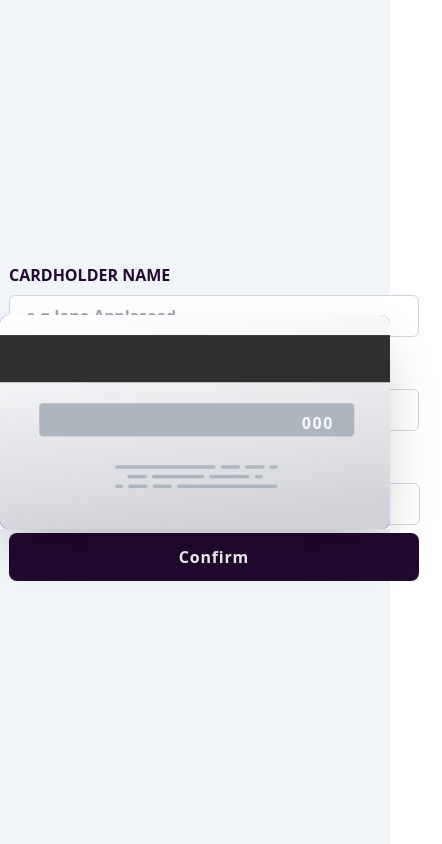
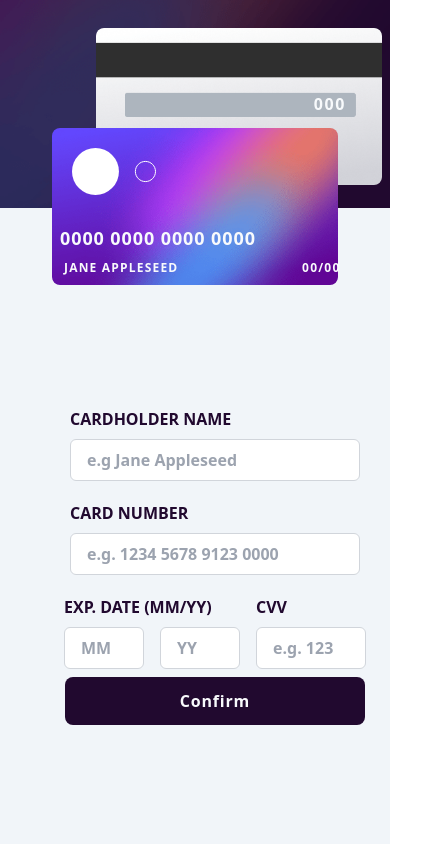
Before and after one commit to Guidotss/interactive-card, a Next.js app: page / in a window 390 px wide. Shown: the whole page, 442 px wide, since content can reach past the window. Built offline with nearby package versions, Linux system fonts and the light colour scheme.

Commit message:
Terminando version mobile

```diff
--- a/src/app/page.tsx
+++ b/src/app/page.tsx
@@ -9,26 +9,26 @@ export default function Home() {
   const [ wasSubmitted, setWasSubmitted ] = useState(false)
 
   return (
-    <main className="flex items-center bg-slate-100">
-      <div>
+    <main className="flex items-center bg-slate-100 h-screen w-full">
+      <div className="w-full sm:w-auto">
         <Image
-          className="h-screen sm:w-[400px] object-cover"
+          className="md:h-screen md:w-[400px] h-52 object-cover absolute top-0"
           src="/images/bg-main-desktop.png"
           alt="Picture of the author"
           width={500}
           height={500}
         />
       </div>
-      <div className="absolute z-10 2xl:left-44 2xl:top-56 sm:top-28 sm:left-28">
+      <div className="sm:absolute z-10 2xl:left-44 sm:top-36 sm:left-28 w-3/4">
         <CardFront />
       </div>
-      <div className="absolute z-10 2xl:left-72 2xl:bottom-56 sm:bottom-10 sm:left-40 shadow-2xl">
+      <div className="absolute z-8 2xl:left-72 2xl:bottom-56 sm:bottom-10 sm:left-40 shadow-2xl">
         <CardBack />
       </div>
       <div className="flex-1">
         {
           wasSubmitted ? (
-            <div className="animate__animated animate__fadeInDown">
+            <div className="animate__animated animate__fadeInDown mt-52 w-full sm:mt-0 flex flex-col items-center justify-center">
               <UserSaved continueController={setWasSubmitted} />
             </div>
           )
--- a/src/components/CardBack.tsx
+++ b/src/components/CardBack.tsx
@@ -5,16 +5,17 @@ import { useContext } from "react"
 
 export const CardBack = () => {
   const { cvv } = useContext(CardContext);
+
   return (
     <div>
       <Image
-          className="sm:w-[400px] sm:rounded-lg object-cover w-full"
+          className="sm:w-[400px] sm:left-60 sm:top-[500px] sm:h-auto rounded-lg object-cover w-[286px] h-[157px] fixed top-7 right-2 "
           src="/images/bg-card-back.png"
           alt="Picture of the author"
           width={500}
           height={500}
       />
-      <div className="absolute top-24 right-14">
+      <div className=" sm:absolute sm:top-[-140px] sm:right-[-300px] fixed top-20 right-11 mt-3 sm:mt-0">
         <span className="text-md font-semibold text-slate-50 tracking-widest">
           {
             cvv.length === 0 && "000"
--- a/src/components/CardFront.tsx
+++ b/src/components/CardFront.tsx
@@ -1,28 +1,26 @@
 "use client";
 import Image from "next/image";
-import { CardLogo } from "./icons";
-import { useNewUser } from "@/hooks";
+import { CardLogo } from "./icons";;
 import { useContext } from "react";
 import { CardContext } from "@/context";
 
 export const CardFront = () => {
   const { cardName, cardNumber,expMonth, expYear } = useContext(CardContext);
-
   return (
     <div className="w-full">
-      <div className="absolute mt-5 ml-10">
+      <div className="sm:absolute sm:top-24 sm:ml-0 fixed top-32 z-10 ml-10 mt-5">
         <CardLogo />
       </div>
       <Image
-        className="object-cover sm:w-[400px] sm:rounded-lg w-full"
+        className=" object-cover sm:w-[400px] sm:h-auto rounded-lg w-[286px] h-[157px] fixed top-32 ml-5 sm:top-60 sm:left-32"
         src="/images/bg-card-front.png"
         alt="Picture of the author"
         width={500}
         height={500}
       />
-      <div className="ml-3 w-full">
-        <div className="absolute mt-5 ml-10 top-32 text-2xl sm:top-32 sm:mt-2 w-full">
-          <span className="text-slate-50 text-2xl font-semibold tracking-widest">
+      <div className="ml-3">
+        <div className="sm:absolute fixed mt-8 ml-4 top-48 sm:text-2xl sm:top-52 sm:ml-4 sm:mt-6 sm:w-full w-[290px]">
+          <span className="text-slate-50 sm:text-2xl text-lg font-semibold sm:tracking-widest tracking-wider">
             {cardNumber.length === 0 && "0000 0000 0000 0000"}
             {cardNumber.split("").map((char, index) => {
               if(index < 4) {
@@ -35,12 +33,12 @@ export const CardFront = () => {
             })}
           </span>
         </div>
-        <div className="absolute top-44 ml-10 flex justify-between w-3/4">
-          <span className="text-slate-50 text-sm font-semibold tracking-widest">
+        <div className="sm:absolute fixed sm:top-64 top-64 ml-5 sm:ml-4 flex justify-between w-3/4 sm:w-[300px]">
+          <span className="text-slate-50 text-xs sm:text-sm font-semibold mt-1 sm:mt-5 tracking-widest">
             { cardName.length === 0 && "JANE APPLESEED"}
             { cardName }
           </span>
-          <span className="text-slate-50 text-sm font-semibold tracking-widest mr-4">
+          <span className="text-slate-50 sm:text-sm text-xs mt-1 sm:mt-5 font-semibold tracking-widest mr-4">
             { expMonth.length === 0 && "00" }
             {
               expMonth.length === 1 && "0" + expMonth
--- a/src/components/NewCardForm.tsx
+++ b/src/components/NewCardForm.tsx
@@ -42,7 +42,7 @@ export const NewCardForm:FC<Props> = ({ submitController }) => {
   };
 
   return (
-    <div className="flex flex-col items-center justify-center">
+    <div className="flex flex-col items-center justify-center mt-72 sm:mt-0 mr-4">
       <form
         className="w-3/4 flex flex-col items-center justify-center"
         onSubmit={handleSubmit(onSubmit)}
@@ -50,7 +50,7 @@ export const NewCardForm:FC<Props> = ({ submitController }) => {
         <div className="flex flex-col">
           <p className="ml-2 font-semibold text-deep_violet">CARDHOLDER NAME</p>
           <input
-            className="border border-gray-300 rounded-md p-2 px-4 m-2 w-[410px] font-semibold text-deep_violet"
+            className="border border-gray-300 rounded-md p-2 px-4 m-2 sm:w-[410px] w-[290px] font-semibold text-deep_violet"
             placeholder="e.g Jane Appleseed"
             value={cardName}
             {...register("cardName", { required: true })}
@@ -66,7 +66,7 @@ export const NewCardForm:FC<Props> = ({ submitController }) => {
         <div className="mt-3 mb-3 flex flex-col">
           <p className="ml-2 font-semibold text-deep_violet">CARD NUMBER</p>
           <input
-            className="border border-gray-300 rounded-md px-4 p-2 m-2 w-[410px] font-semibold text-deep_violet"
+            className="border border-gray-300 rounded-md px-4 p-2 m-2 sm:w-[410px] w-[290px] font-semibold text-deep_violet"
             placeholder="e.g. 1234 5678 9123 0000"
             value={cardNumber}
             {...register("cardNumber", { required: true })}
@@ -86,7 +86,7 @@ export const NewCardForm:FC<Props> = ({ submitController }) => {
             </p>
             <div className="flex">
               <input
-                className="border border-gray-300 rounded-md p-2 px-4 m-2 w-[90px] font-semibold text-deep_violet"
+                className="border border-gray-300 rounded-md p-2 px-4 m-2 sm:w-[90px] w-[80px] font-semibold text-deep_violet"
                 placeholder="MM"
                 value={expMonth}
                 {...register("expMonth", { required: true })}
@@ -94,7 +94,7 @@ export const NewCardForm:FC<Props> = ({ submitController }) => {
               />
 
               <input
-                className="border border-gray-300 rounded-md p-2 px-4 m-2 w-[90px] font-semibold text-deep_violet"
+                className="border border-gray-300 rounded-md p-2 px-4 m-2 sm:w-[90px] w-[80px] font-semibold text-deep_violet"
                 placeholder="YY"
                 value={expYear}
                 {...register("expYear", { required: true })}
@@ -110,7 +110,7 @@ export const NewCardForm:FC<Props> = ({ submitController }) => {
           <div className="flex flex-col">
             <p className="ml-2 font-semibold text-deep_violet">CVV</p>
             <input
-              className="border border-gray-300 rounded-md p-2 px-4 m-2 w-[200px] font-semibold text-deep_violet"
+              className="border border-gray-300 rounded-md p-2 px-4 m-2 sm:w-[200px] w-[110px] font-semibold text-deep_violet"
               placeholder="e.g. 123"
               value={cvv}
               {...register("cvv", {
@@ -121,13 +121,13 @@ export const NewCardForm:FC<Props> = ({ submitController }) => {
               onChange={(e) => setCvv(e.target.value)}
             />
             {errors.cvv && (
-              <span className="text-red-500 ml-2 font-semibold">
+              <span className="text-red-500 ml-2 font-semibold text-md">
                 This field is required!
               </span>
             )}
           </div>
         </div>
-        <button className="bg-deep_violet w-[410px] p-2 py-3 rounded-lg hover:opacity-[0.9] transition-all">
+        <button className="bg-deep_violet sm:w-[410px] w-[300px] p-2 py-3 rounded-lg hover:opacity-[0.9] transition-all">
           <span className="text-slate-50 tracking-wider font-semibold">
             Confirm
           </span>
--- a/src/components/UserSaved.tsx
+++ b/src/components/UserSaved.tsx
@@ -11,7 +11,7 @@ export const UserSaved: FC<UserSavedProps> = ({ continueController }) => {
   };
 
   return (
-    <div className="flex flex-col items-center justify-center">
+    <div className="flex flex-col items-center justify-center w-full mr-5 sm:mr:0">
       <div className="mb-5">
         <CheckIcon />
       </div>
@@ -22,7 +22,7 @@ export const UserSaved: FC<UserSavedProps> = ({ continueController }) => {
         We’ve added your card detail s
       </p>
       <button
-        className="bg-deep_violet px-5 py-3 rounded-md mt-5 w-[350px] text-slate-50 font-semibold"
+        className="bg-deep_violet px-5 py-3 rounded-md mt-5 w-[300px] sm:w-[350px] text-slate-50 font-semibold"
         onClick={handleContinue}
       >
         Continue
```
